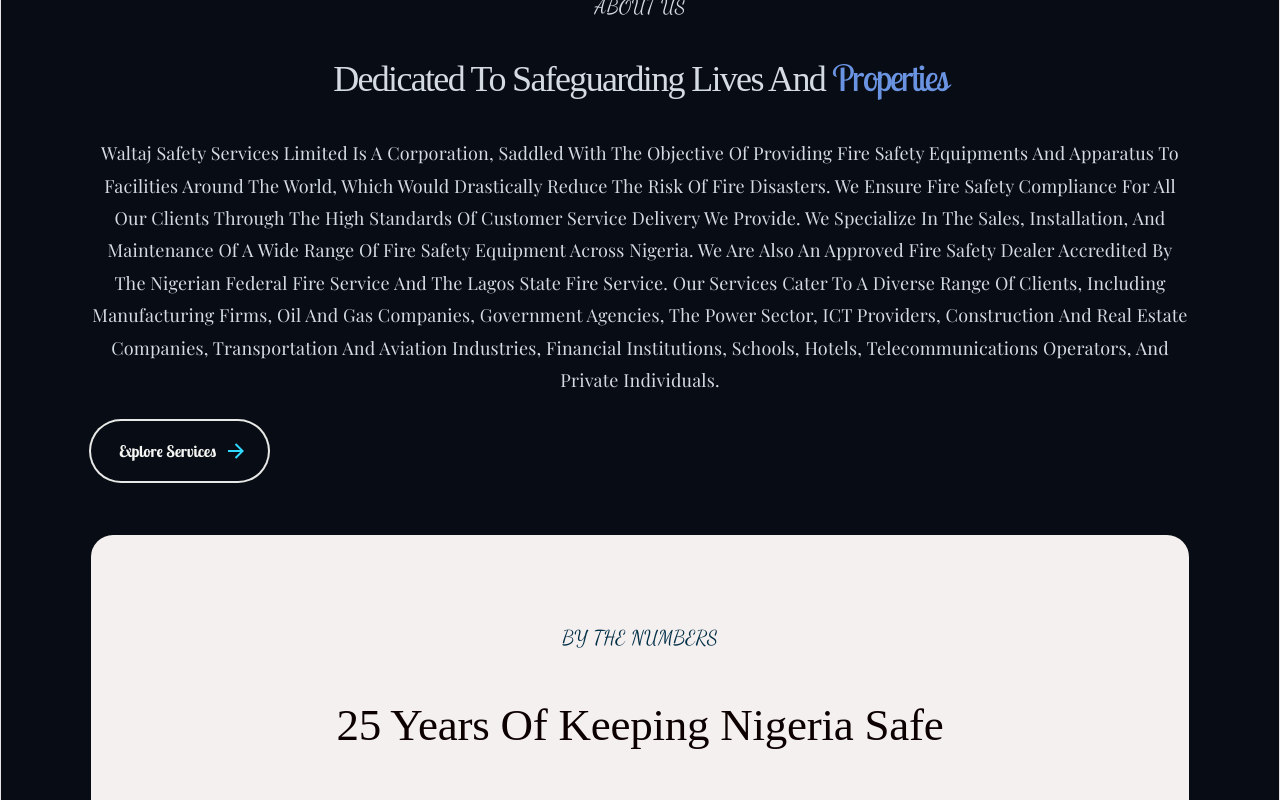
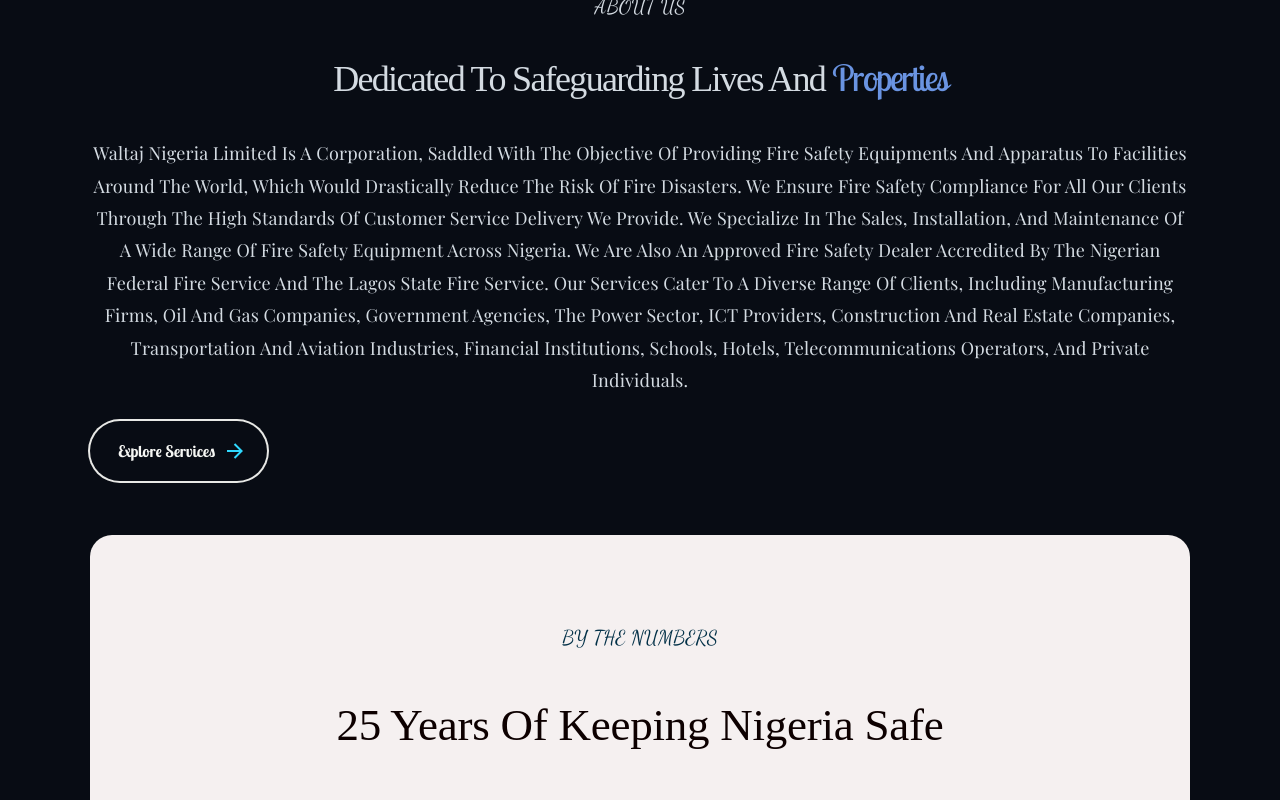
Before and after one commit to Ravenn-22/Waltaj-Fire-Safety, a React (Vite) app: page / in a window 1280 px wide. Shown: the part 720-1520 px from the top of the page. Built offline with nearby package versions, Linux system fonts and the light colour scheme; grey boxes are pictures that could not be loaded; a web font is replaced by a local one.

Commit message:
Adjustments to product image

```diff
--- a/src/components/About.jsx
+++ b/src/components/About.jsx
@@ -14,7 +14,7 @@
             <span className="about-span">Properties</span>
           </h1>
           <p className="about-p">
-            Waltaj Safety Services Limited is a corporation, saddled with the
+            Waltaj Nigeria Limited is a corporation, saddled with the
             objective of providing fire safety equipments and apparatus to
             facilities around the World, which would drastically reduce the risk
             of fire disasters. We ensure fire safety compliance for all our
--- a/src/components/Projects.css
+++ b/src/components/Projects.css
@@ -82,7 +82,7 @@
   position: absolute;
   top: 16px;
   left: 16px;
-  background: #04080e;
+  background: #04266a;
   color: #ffffff;
   font-size: 10px;
   font-weight: 700;
--- a/src/data/projects.js
+++ b/src/data/projects.js
@@ -130,7 +130,7 @@
     before: [
       {
       type: "image",
-      src: "https://images.unsplash.com/photo-1586528116311-ad8dd3c8310d?q=80&w=1200&auto=format&fit=crop",
+      src: "/images/adrian-sulyok-sczNLg6rrhQ-unsplash.jpg",
       alt: "Warehouse before compliance work",
       },
     ],
--- a/src/index.css
+++ b/src/index.css
@@ -2,7 +2,7 @@
   --text: #6b6375;
   --text-h: #08060d;
   --bg: #fff;
-  --border: #e5e4e7;
+  /* --border: #e5e4e7; */
   --code-bg: #f4f3ec;
   --accent: #aa3bff;
   --accent-bg: rgba(170, 59, 255, 0.1);
```
Also changed, not shown: 1 other file (tests, documents, lock files or other folders).
